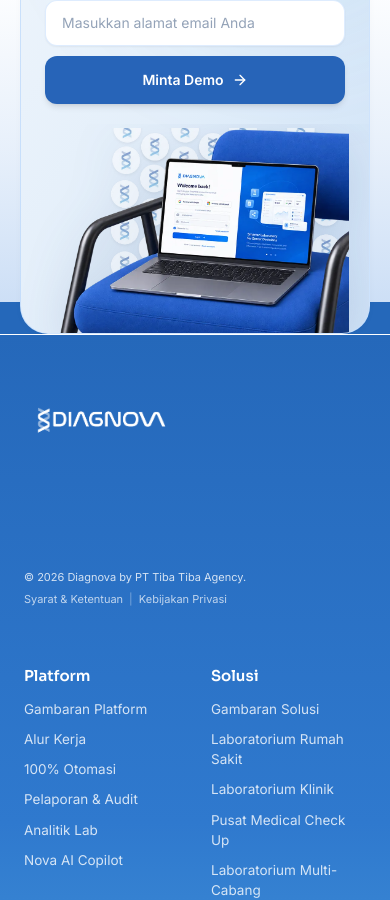
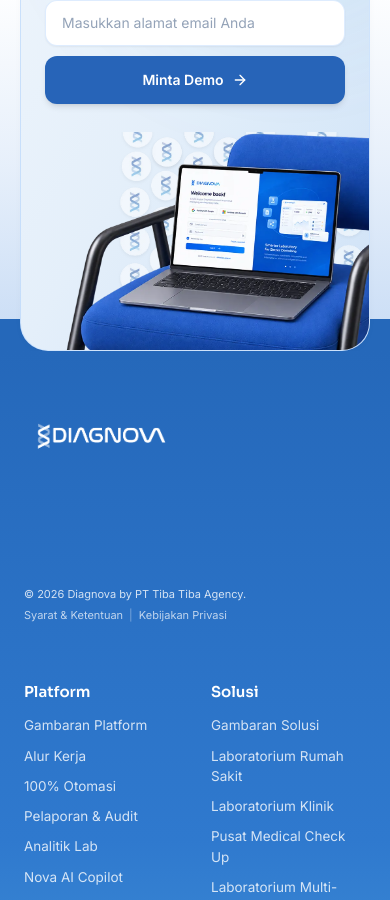
Before and after one commit to TBTBAgency/WebsiteDiagnova, a Next.js app: page /modules in a window 390 px wide. Shown: the part 7160-8060 px from the top of the page. Built offline with nearby package versions, Linux system fonts and the light colour scheme; no server answers.

Commit message:
ui(mobile): anchor CTA Banner image flush to bottom-right card edge

```diff
--- a/components/sections/CTABanner.tsx
+++ b/components/sections/CTABanner.tsx
@@ -132,18 +132,18 @@ export function CTABanner({
               </form>
             </div>
 
-            {/* Right/Bottom Column: Official CTA Image */}
+            {/* Right/Bottom Column: Official CTA Image anchored flush to bottom-right edge */}
             <div
               id="cta-image-container"
-              className="lg:col-span-5 relative w-full lg:h-full lg:min-h-[440px] self-stretch flex items-end justify-center lg:justify-end pointer-events-none overflow-hidden px-5 pt-1 pb-0 lg:p-0"
+              className="lg:col-span-5 relative w-full lg:h-full lg:min-h-[440px] self-stretch flex items-end justify-end pointer-events-none overflow-hidden pt-2 lg:p-0"
             >
-              <div className="relative lg:absolute right-0 bottom-0 w-full max-w-[330px] sm:max-w-[440px] lg:max-w-[659px] flex items-end justify-center lg:justify-end lg:translate-x-1 z-10">
+              <div className="relative lg:absolute right-0 bottom-0 w-[94%] sm:w-[78%] lg:w-full lg:max-w-[659px] flex items-end justify-end translate-x-1 z-10">
                 <Image
                   src="/images/CTA-image.webp"
                   alt="Diagnova Platform on Laptop"
                   width={1200}
                   height={960}
-                  className="w-full h-auto object-contain object-bottom select-none pointer-events-none drop-shadow-[0_10px_24px_rgba(30,64,120,0.14)] lg:drop-shadow-none"
+                  className="w-full h-auto object-contain object-right-bottom select-none pointer-events-none"
                   loading="eager"
                 />
               </div>
```
